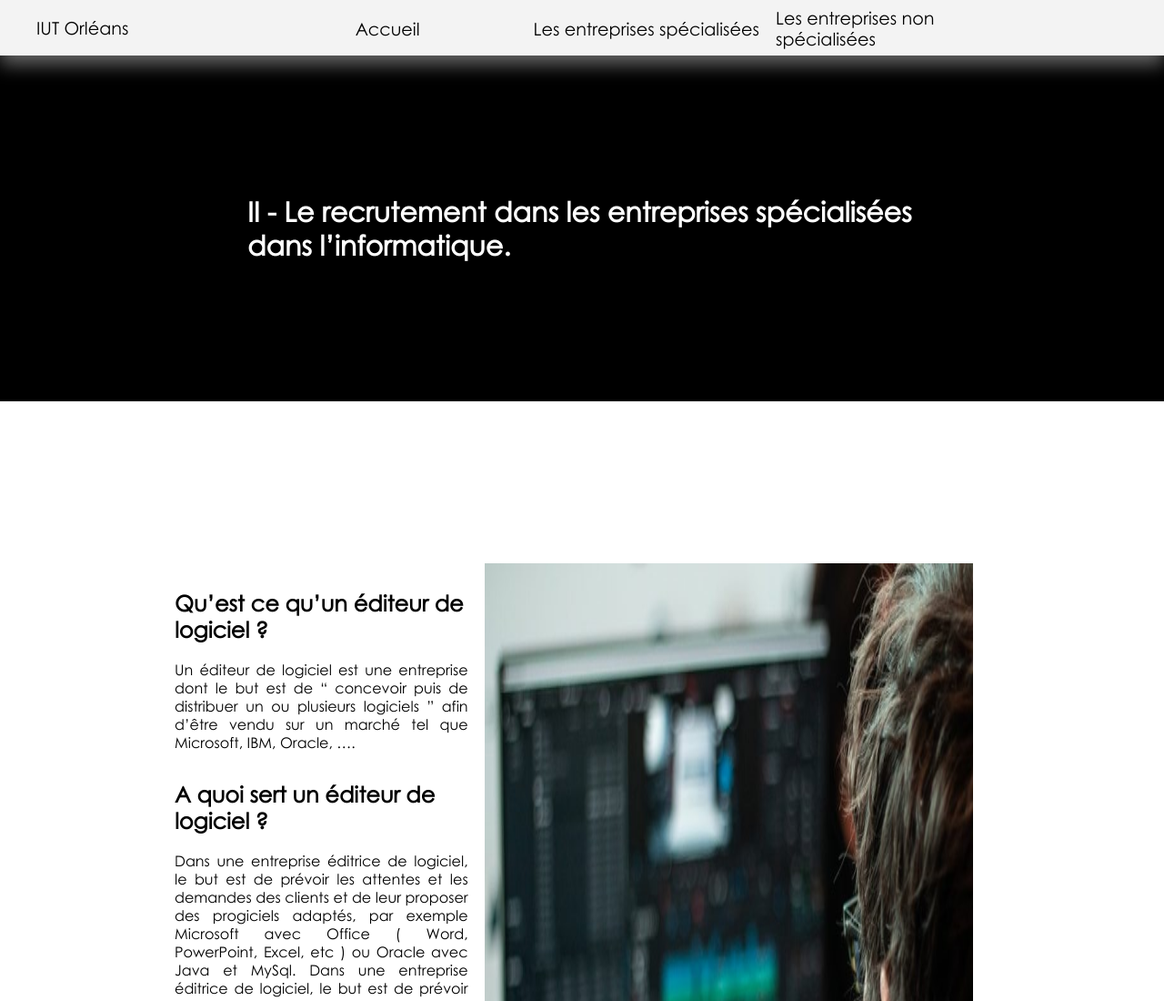
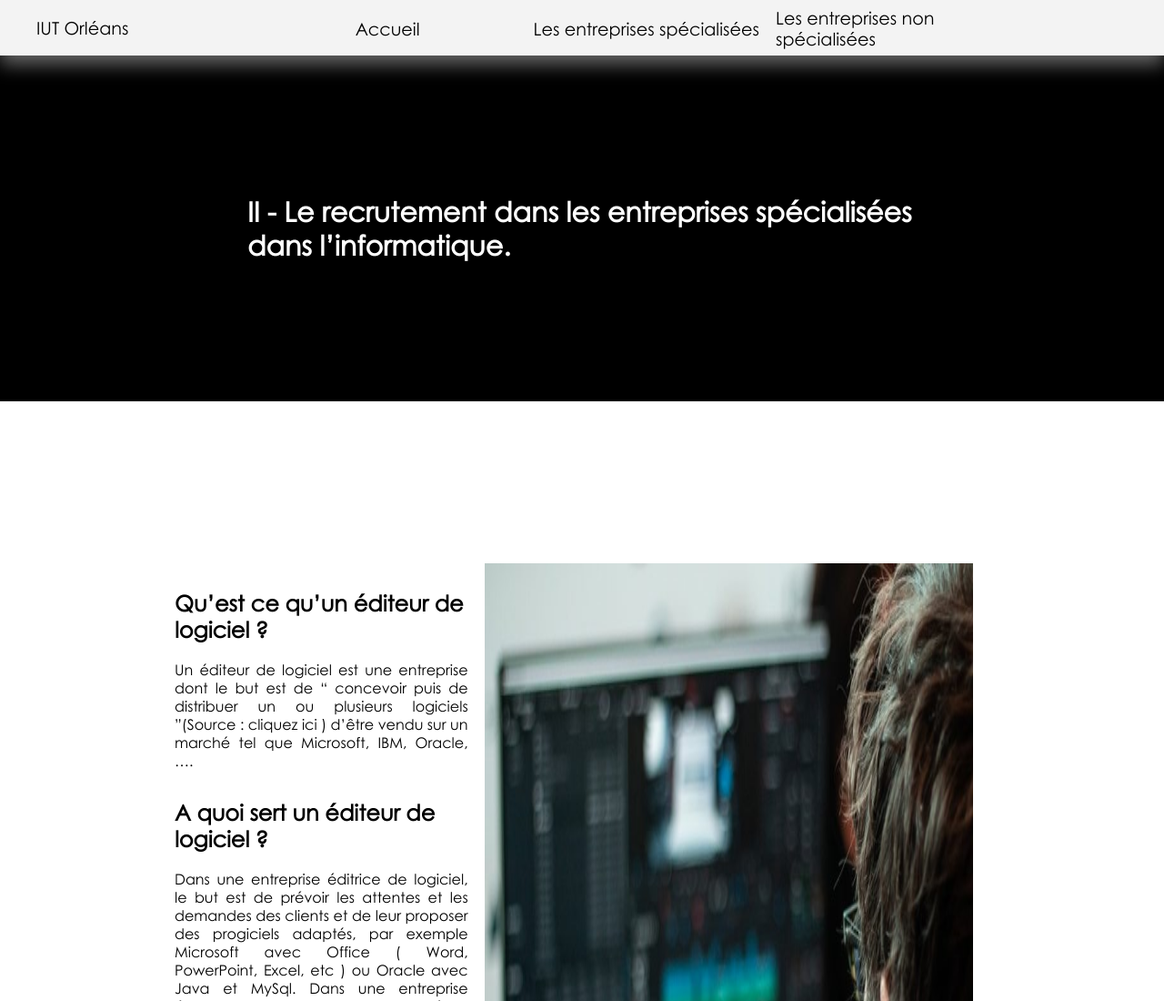
Before and after one commit to coulontitouan/SAE-Site-Web, a plain HTML site: page HTML/PageSPE2.html in a window 1280 px wide. Shown: the top 1100 px of the page at 91% size. Drawn offline with Linux system fonts and the light colour scheme; files whose address does not match are found by name.

Commit message:
Update PageSPE2.html

```diff
--- a/HTML/PageSPE2.html
+++ b/HTML/PageSPE2.html
@@ -40,7 +40,7 @@
                     <img src="../IMAGES/diteur-de-logiciel-768x512.jpg" alt="">
                     <div class="contenu">
                         <h2>Qu’est ce qu’un éditeur de logiciel ?</h2>
-                <p>Un éditeur de logiciel est une entreprise dont le but est de <a href="https://www.cabinet-gtec.fr/editeur-de-logiciel-definition-ecosysteme-et-enjeux/">“ concevoir puis de distribuer un ou plusieurs logiciels ”</a> afin d’être vendu sur un marché tel que Microsoft, IBM, Oracle, …. </p>
+                <p>Un éditeur de logiciel est une entreprise dont le but est de “ concevoir puis de distribuer un ou plusieurs logiciels ”(<a href="https://www.cabinet-gtec.fr/editeur-de-logiciel-definition-ecosysteme-et-enjeux/">Source : cliquez ici </a>) d’être vendu sur un marché tel que Microsoft, IBM, Oracle, …. </p>
                 <h2>A quoi sert un éditeur de logiciel ?</h2>
                 <p>Dans une entreprise éditrice de logiciel, le but est de prévoir les attentes et les demandes des clients
                     et de leur proposer des progiciels adaptés, par exemple Microsoft avec Office ( Word, PowerPoint, Excel, etc ) ou
```
